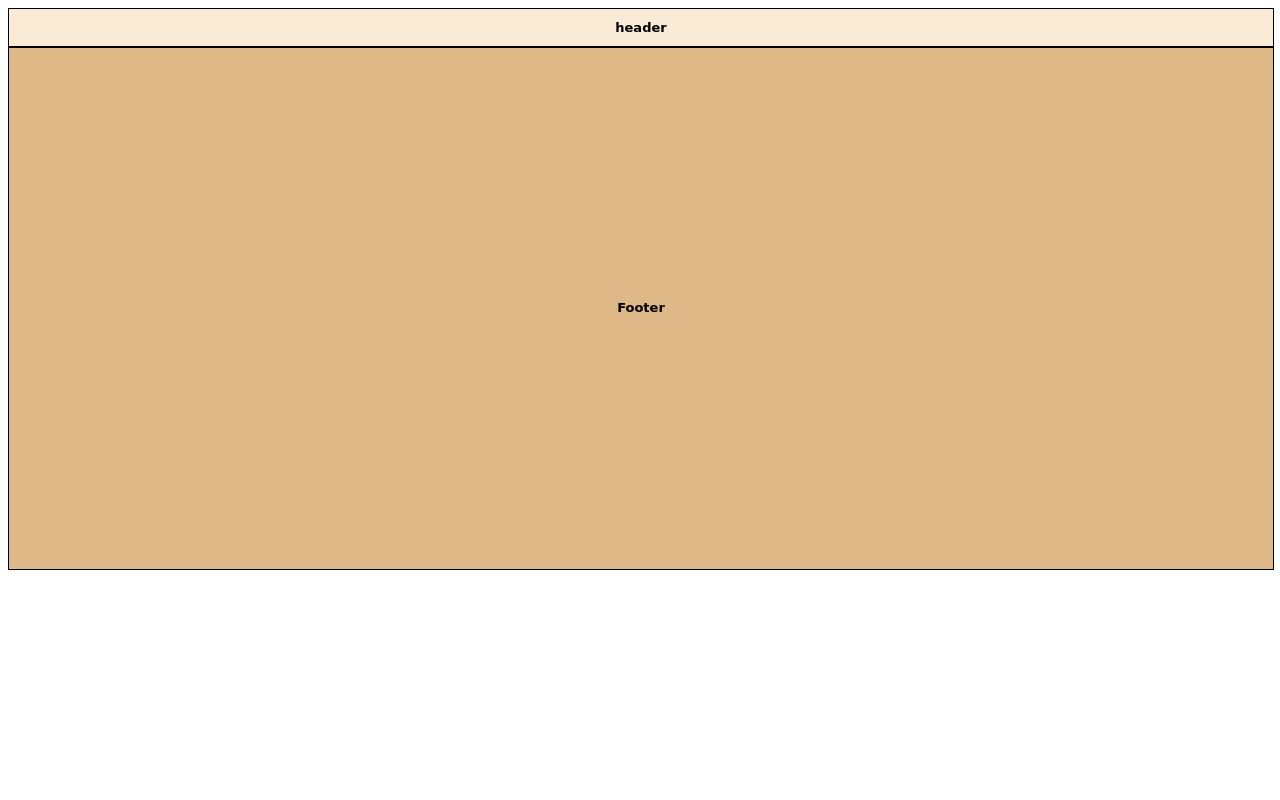
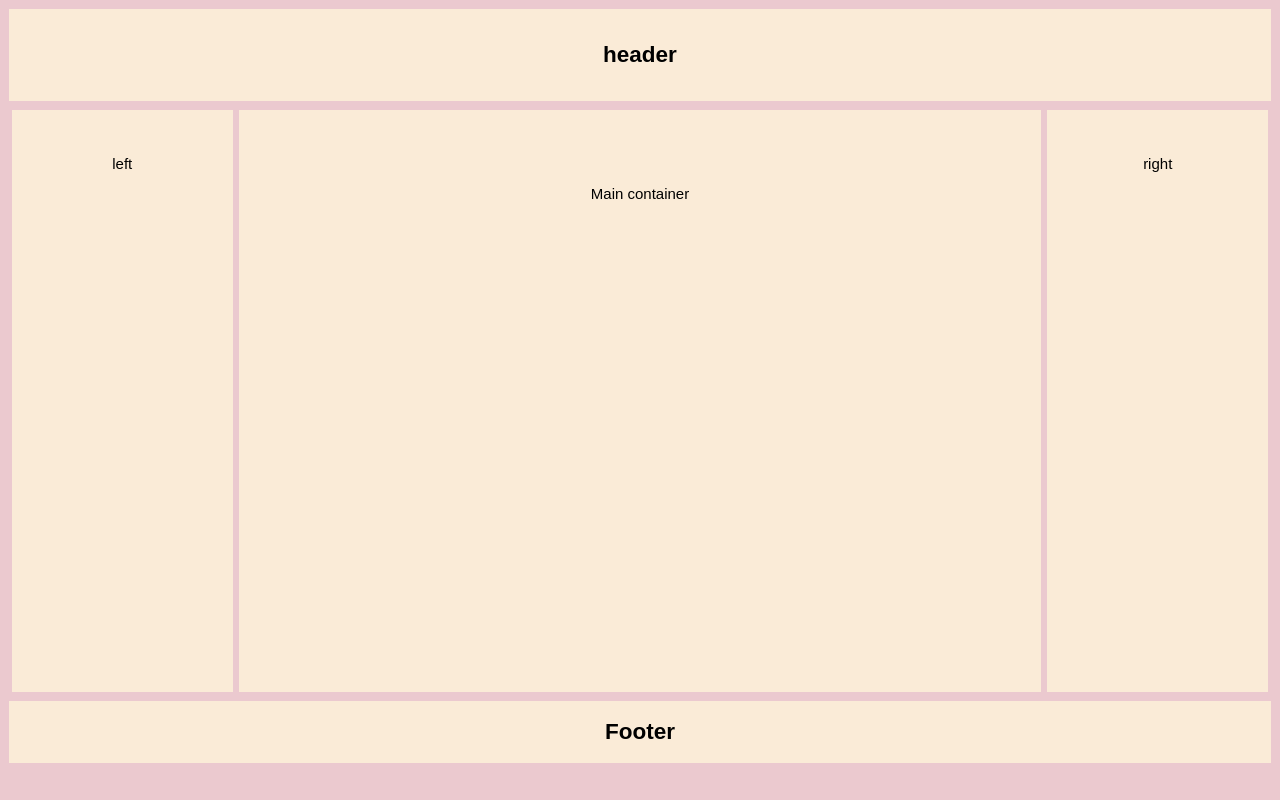
Before and after one commit to Florhuamani/Clase_CSS, a plain HTML site: page práctica_1/estructura.html in a window 1280 px wide. Drawn offline with Linux system fonts and the light colour scheme.

Commit message:
Feat: Tarea realizada

```diff
--- a/práctica_1/estructura.html
+++ b/práctica_1/estructura.html
@@ -11,6 +11,19 @@
         <h2>header</h2>
     </header>
 
+    <section class="main">
+        <aside class="left">
+            left
+        </aside>
+
+        <main>
+            Main container
+        </main>
+
+        <aside class="right">
+            right
+        </aside>
+    </section>
 
 
     <footer>
--- a/práctica_1/style.css
+++ b/práctica_1/style.css
@@ -1,21 +1,48 @@
-header{
-    height: 600%;
-    width: 100%;
-    background-color: antiquewhite;
-    border: 0.5px solid black;
-    justify-content: flex-start;
-
-}
-h2{
-    font-family: cursive;
-    font-size: small;
-    text-align: center;
+*{
+    margin: 3px;
+    box-sizing: border-box;
 }
 
+body{
+    height: 95vh;
+    background: rgb(235, 201, 207);
+    text-align: center;
+    font-family: Arial, Helvetica, sans-serif;
+    font-size: 15px;
+    display: flex;
+    flex-direction: column;
+}
+
+header{
+    background-color: antiquewhite;
+    padding: 2em 0 2em 0;
+}
+
+.main{
+    display: flex;
+    flex: 1;
+}
+
+.left{
+    background: antiquewhite;
+    padding: 3em 0 3em 0;
+    flex: 1 1 90px;
+}
+
+main{
+    background: antiquewhite;
+    padding: 5em 0 5em;
+    flex: 5 5 150px;
+}
+
+.right{
+    background: antiquewhite;
+    padding: 3em 0 3em;
+    flex: 1 1 90px
+}
+
+
 footer{
-    height: 50%;
-    width: 100%;
-    background-color: burlywood;
-    border: 0.5px solid black;
-    line-height: 500px;
+    background: antiquewhite;
+    padding: 1em 0 1em;
 }
```
